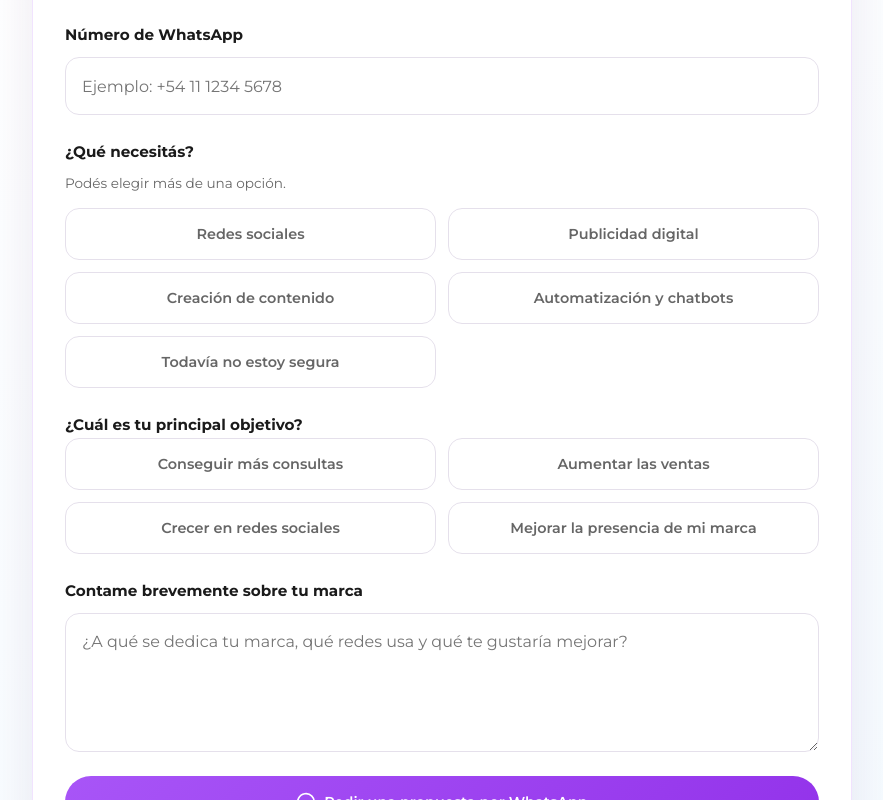
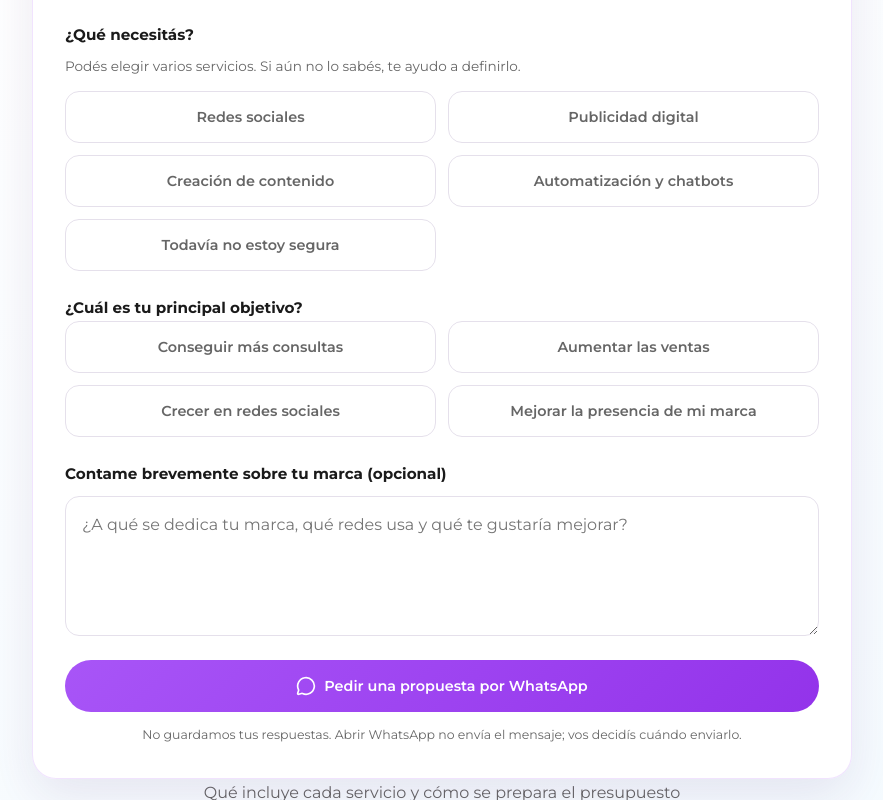
Before and after one commit to genesisleal/genesisleal, a React (Vite) app: page /servicios in a window 1280 px wide. Shown: the part 1400-2200 px from the top of the page, without its empty margins (198-1081 px from the left). Built offline with nearby package versions, Linux system fonts and the light colour scheme.

Commit message:
Simplify WhatsApp consultation and recover blocked drafts

```diff
--- a/src/pages/Services.jsx
+++ b/src/pages/Services.jsx
@@ -48,50 +48,67 @@ export default function Services() {
   const [formData, setFormData] = useState({
     name: '',
     brand: '',
-    phone: '',
     services: [],
     objective: '',
     details: '',
   })
   const [serviceError, setServiceError] = useState(false)
+  const [draftUrl, setDraftUrl] = useState('')
 
   const updateField = (event) => {
     const { name, value } = event.target
+    event.target.setCustomValidity('')
+    setDraftUrl('')
     setFormData(current => ({ ...current, [name]: value }))
   }
 
   const toggleService = (service) => {
     setServiceError(false)
-    setFormData(current => ({
-      ...current,
-      services: current.services.includes(service)
+    setDraftUrl('')
+    setFormData(current => {
+      const unsure = 'Todavía no estoy segura'
+      const services = current.services.includes(service)
         ? current.services.filter(item => item !== service)
-        : [...current.services, service],
-    }))
+        : service === unsure
+          ? [unsure]
+          : [...current.services.filter(item => item !== unsure), service]
+      return { ...current, services }
+    })
   }
 
   const handleSubmit = (event) => {
     event.preventDefault()
 
+    for (const field of ['name', 'brand']) {
+      if (!formData[field].trim()) {
+        const input = event.currentTarget.elements.namedItem(field)
+        input.setCustomValidity(field === 'name' ? 'Escribí tu nombre.' : 'Escribí el nombre de tu marca.')
+        input.reportValidity()
+        return
+      }
+    }
+
     if (formData.services.length === 0) {
       setServiceError(true)
+      event.currentTarget.querySelector('#service-options button').focus()
       return
     }
 
     const message = [
       'Hola Genesis, quiero conversar sobre una propuesta para mi marca.',
       '',
-      `Nombre: ${formData.name}`,
-      `Marca: ${formData.brand}`,
-      `WhatsApp: ${formData.phone}`,
+      `Nombre: ${formData.name.trim()}`,
+      `Marca: ${formData.brand.trim()}`,
       `Servicio: ${formData.services.join(', ')}`,
       `Objetivo: ${formData.objective}`,
-      formData.details ? `Sobre la marca: ${formData.details}` : null,
+      formData.details.trim() ? `Sobre la marca: ${formData.details.trim()}` : null,
     ].filter(line => line !== null).join('\n')
 
+    const url = `https://wa.me/5491125490503?text=${encodeURIComponent(message)}`
+    setDraftUrl(url)
     trackContact('consultation_form_valid', { source: 'consultation_form', serviceCount: formData.services.length })
     window.open(
-      `https://wa.me/5491125490503?text=${encodeURIComponent(message)}`,
+      url,
       '_blank',
       'noopener,noreferrer'
     )
@@ -184,6 +201,7 @@ export default function Services() {
                   onChange={updateField}
                   placeholder="¿Cómo te llamás?"
                   autoComplete="name"
+                  maxLength={100}
                   required
                 />
               </label>
@@ -196,29 +214,16 @@ export default function Services() {
                   onChange={updateField}
                   placeholder="Tu marca o negocio"
                   autoComplete="organization"
+                  maxLength={120}
                   required
                 />
               </label>
             </div>
 
-            <label className={styles.field}>
-              <span>Número de WhatsApp</span>
-              <input
-                type="tel"
-                name="phone"
-                value={formData.phone}
-                onChange={updateField}
-                placeholder="Ejemplo: +54 11 1234 5678"
-                autoComplete="tel"
-                inputMode="tel"
-                required
-              />
-            </label>
-
-            <fieldset className={styles.fieldset}>
+            <fieldset className={styles.fieldset} aria-describedby={serviceError ? 'service-hint service-error' : 'service-hint'}>
               <legend>¿Qué necesitás?</legend>
-              <p>Podés elegir más de una opción.</p>
-              <div className={styles.optionGrid}>
+              <p id="service-hint">Podés elegir varios servicios. Si aún no lo sabés, te ayudo a definirlo.</p>
+              <div className={styles.optionGrid} id="service-options">
                 {serviceOptions.map(service => {
                   const selected = formData.services.includes(service)
                   return (
@@ -235,7 +240,7 @@ export default function Services() {
                 })}
               </div>
               {serviceError && (
-                <span className={styles.error}>Elegí al menos una opción.</span>
+                <span id="service-error" role="alert" className={styles.error}>Elegí al menos una opción.</span>
               )}
             </fieldset>
 
@@ -263,13 +268,14 @@ export default function Services() {
             </fieldset>
 
             <label className={styles.field}>
-              <span>Contame brevemente sobre tu marca</span>
+              <span>Contame brevemente sobre tu marca (opcional)</span>
               <textarea
                 name="details"
                 value={formData.details}
                 onChange={updateField}
                 placeholder="¿A qué se dedica tu marca, qué redes usa y qué te gustaría mejorar?"
                 rows="4"
+                maxLength={1500}
               />
             </label>
 
@@ -281,8 +287,17 @@ export default function Services() {
               Pedir una propuesta por WhatsApp
             </button>
 
+            {draftUrl && (
+              <div className={styles.draftHelp} role="status">
+                <p>Tu mensaje está preparado. Revisalo en WhatsApp antes de enviarlo.</p>
+                <a href={draftUrl} target="_blank" rel="noopener noreferrer">
+                  Si WhatsApp no se abrió, abrí tu mensaje aquí
+                </a>
+              </div>
+            )}
+
             <p className={styles.privacyNote}>
-              No guardamos tus respuestas. Se abrirá WhatsApp con el mensaje listo para enviar.
+              No guardamos tus respuestas. Abrir WhatsApp no envía el mensaje; vos decidís cuándo enviarlo.
             </p>
           </motion.form>
 
--- a/src/pages/Services.module.css
+++ b/src/pages/Services.module.css
@@ -347,3 +347,27 @@
     min-height: 48px;
   }
 }
+
+.optionCard:focus-visible,
+.optionCard:has(input:focus-visible) {
+  outline: 3px solid var(--color-accent-hover);
+  outline-offset: 3px;
+}
+
+.draftHelp {
+  margin-top: 1rem;
+  padding: 1rem;
+  border: 1px solid var(--color-border);
+  border-radius: 14px;
+  background: #f8f4ff;
+  color: var(--color-text-secondary);
+  line-height: 1.6;
+  overflow-wrap: anywhere;
+}
+
+.draftHelp a {
+  display: inline-block;
+  padding-block: 0.5rem;
+  color: var(--color-accent-hover);
+  text-decoration: underline;
+}
```
Also changed, not shown: scripts/smoke.js (+19 -4 lines).
